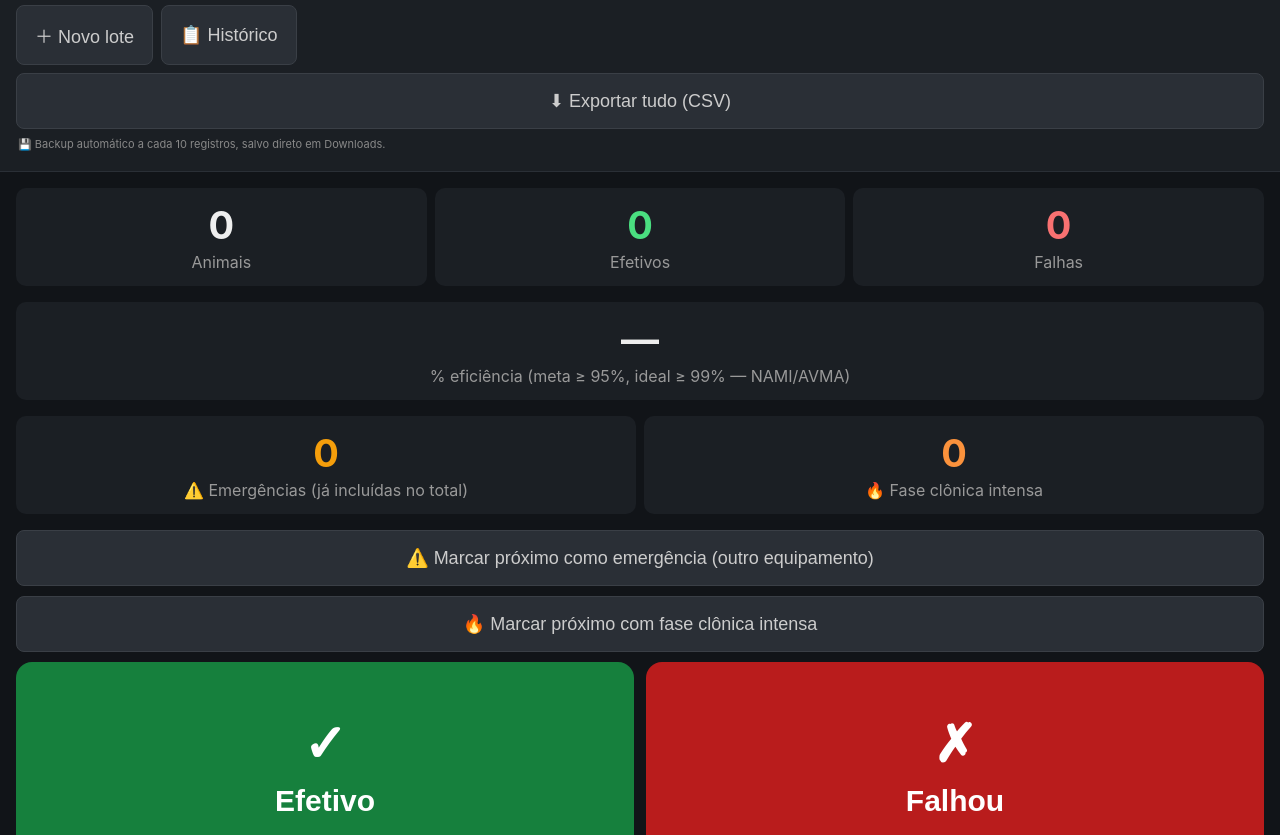
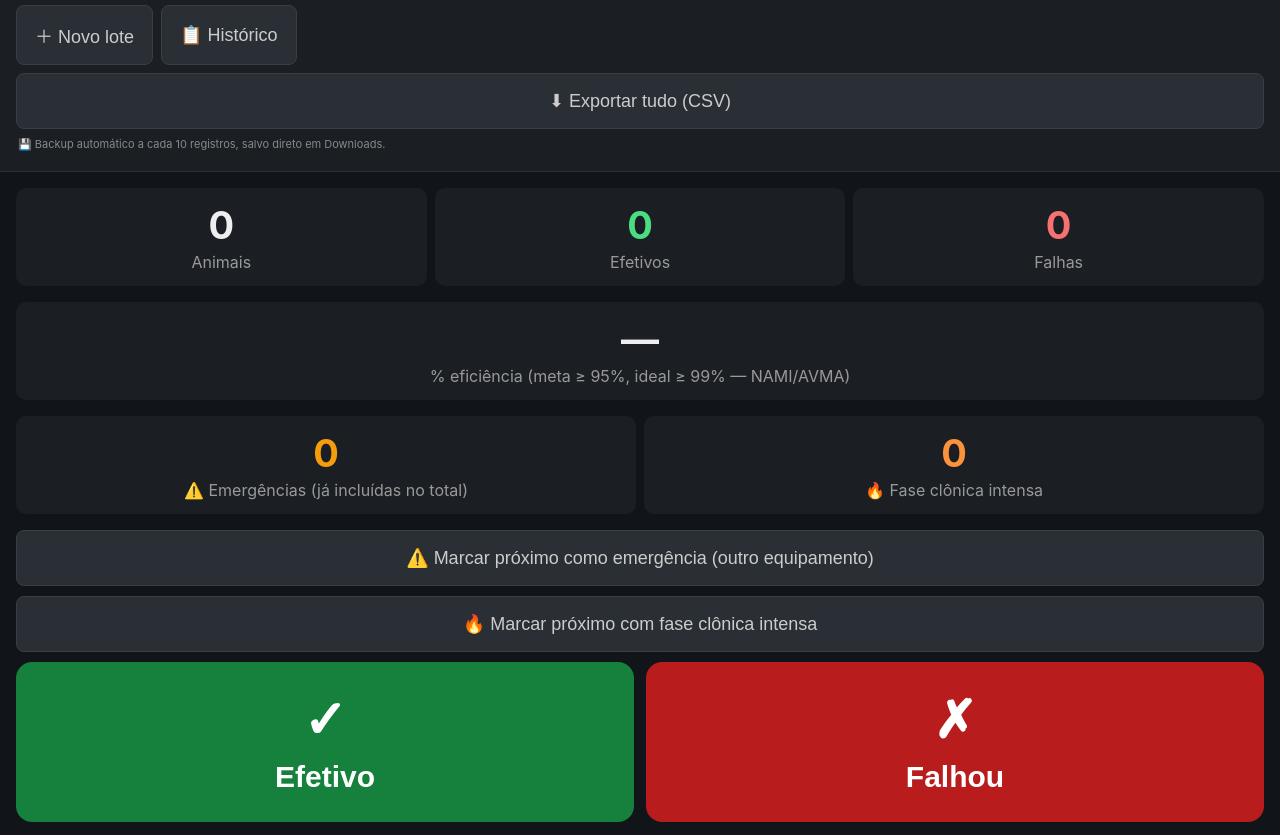
Before and after one commit to jrciocca/Avalia-o-Ebolt-Suinos, a plain HTML site: page index.html in a window 1280 px wide. Shown: the part 117-952 px from the top of the page. Drawn offline with Linux system fonts and the light colour scheme.

Commit message:
Layout flex: botoes esticam para preencher a tela toda

```diff
--- a/index.html
+++ b/index.html
@@ -16,7 +16,8 @@
   * { box-sizing: border-box; -webkit-tap-highlight-color: transparent; }
   body {
     margin: 0; font-family: -apple-system, Roboto, Arial, sans-serif;
-    background: #111418; color: #eee; min-height: 100vh; padding-bottom: 20px;
+    background: #111418; color: #eee; min-height: 100vh;
+    display: flex; flex-direction: column;
   }
   header {
     background: #1b1f24; padding: 14px 16px; position: sticky; top: 0; z-index: 10;
@@ -32,7 +33,7 @@
     background: #2a2f36; color: #ccc; border: 1px solid #3a3f46;
     border-radius: 8px; padding: 16px 18px; font-size: 18px;
   }
-  main { padding: 16px; }
+  main { padding: 16px; flex: 1; display: flex; flex-direction: column; min-height: 0; padding-bottom: 24px; }
   .stats {
     display: grid; grid-template-columns: repeat(3,1fr); gap: 8px; margin-bottom: 16px;
   }
@@ -43,11 +44,11 @@
   .stat-label { font-size: 16px; color: #999; margin-top: 4px; }
   .pct-good { color: #4ade80; }
   .pct-bad { color: #f87171; }
-  .tap-zone { display: grid; grid-template-columns: 1fr 1fr; gap: 12px; margin-bottom: 16px; }
+  .tap-zone { display: grid; grid-template-columns: 1fr 1fr; gap: 12px; margin-bottom: 16px; flex: 1; min-height: 160px; }
   .tap-btn {
-    padding: 52px 10px; border-radius: 16px; border: none; font-size: 30px;
+    height: 100%; border-radius: 16px; border: none; font-size: 30px;
     font-weight: 700; color: #fff; display: flex; flex-direction: column;
-    align-items: center; gap: 10px; user-select: none;
+    align-items: center; justify-content: center; gap: 10px; user-select: none;
   }
   .tap-btn:active { transform: scale(0.97); }
   .btn-ok { background: #16803d; }
```
